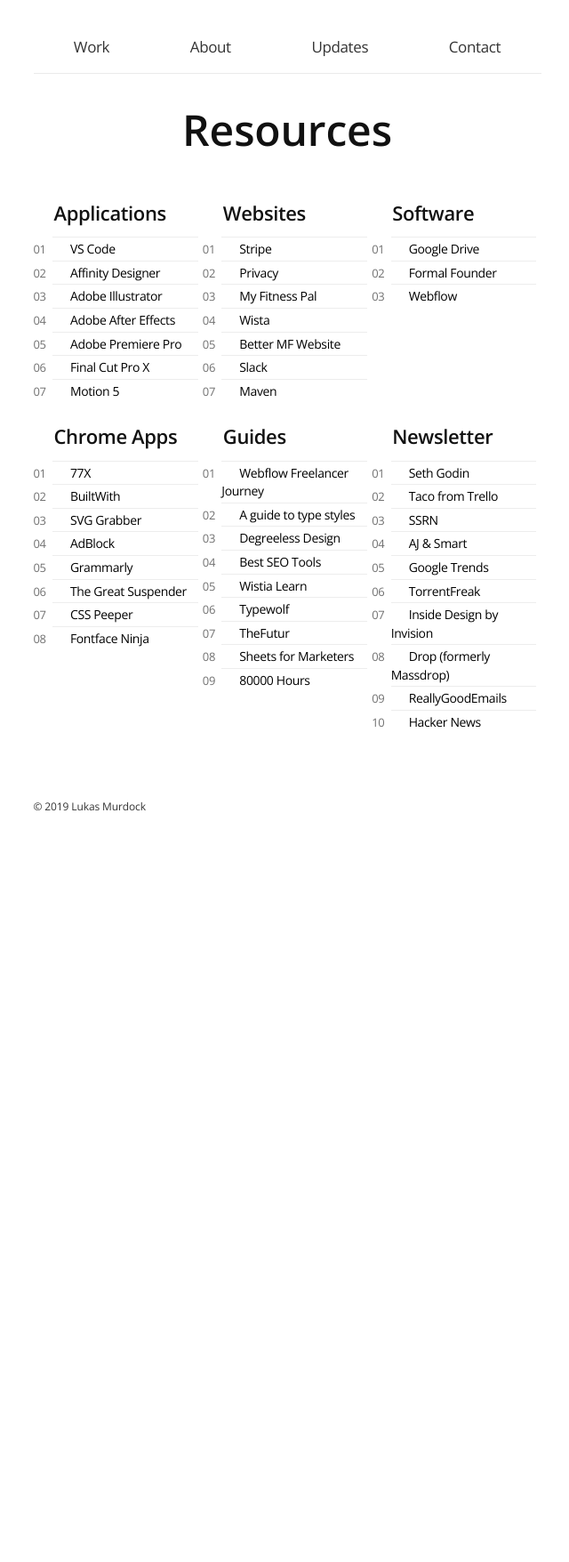
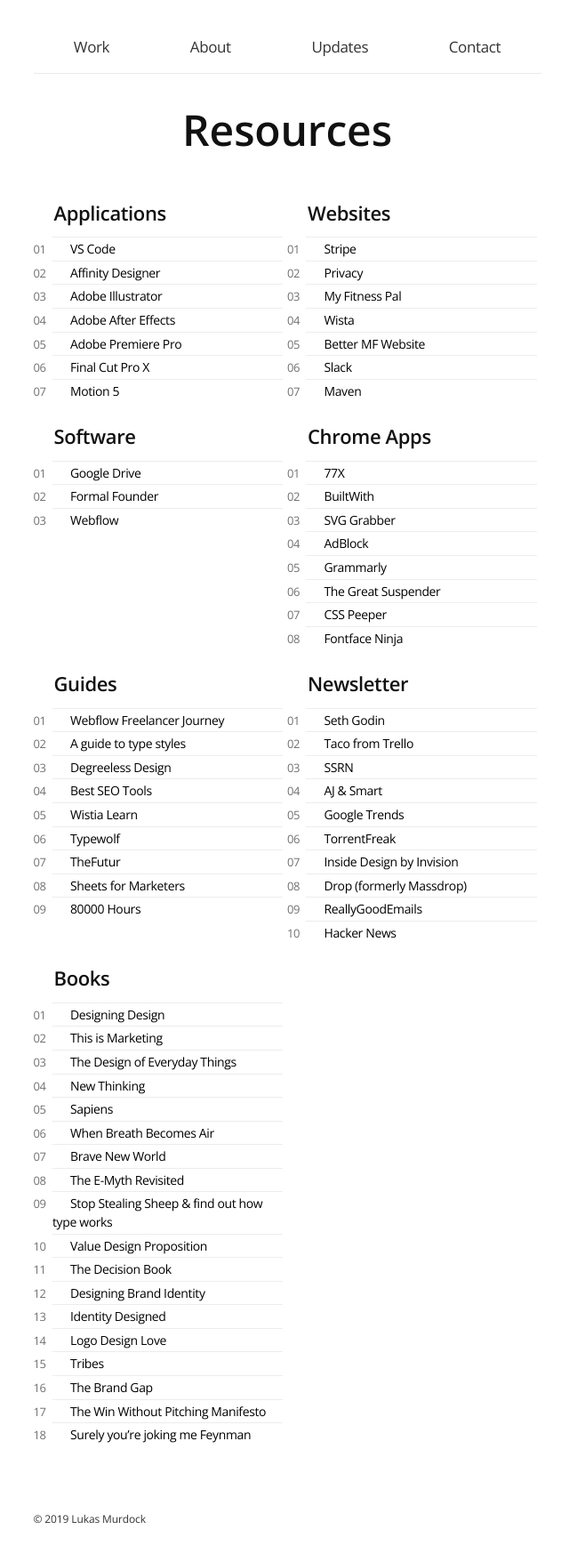
Before and after one commit to LukasMurdock/LukasMurdock.github.io, a Jekyll site: the page built from resources.html, in a window 1280 px wide. Shown: the whole page at 89% size, without its empty margins (317-957 px from the left). Built offline with Jekyll 4.4.1, drawn with Linux system fonts in a browser that asks for light colours; before the commit the page ends 955 px from its top, so only the background shows below that.

Commit message:
books added

```diff
--- a/_data/dataR.yaml
+++ b/_data/dataR.yaml
@@ -6,6 +6,7 @@
   - Chrome add-ons
   - Guides
   - Newsletter
+  - Books
 
 - Title: VS Code
   Link: https://code.visualstudio.com/
@@ -228,3 +229,94 @@
   Link: https://hackernewsletter.com/
   Comment:
   Category: Newsletter
+
+
+- Title: Designing Design
+  Link: https://www.lars-mueller-publishers.com/designing-design
+  Comment:
+  Category: Book
+
+- Title: This is Marketing
+  Link: https://800ceoread.com/products/this-is-marketing-seth-godin-english?selected=814184
+  Comment:
+  Category: Book
+
+- Title: The Design of Everyday Things
+  Link: https://www.amazon.com/Design-Everyday-Things-Revised-Expanded/dp/0465050654/ref=pd_lpo_sbs_14_t_0?_encoding=UTF8&psc=1&refRID=Y3FV89Z21CH2WRPYGZVW
+  Comment:
+  Category: Book
+
+- Title: New Thinking
+  Link: https://www.amazon.com/Cold-Fusion-Presents-Intelligence-Transformed/dp/1633537501/ref=tmm_hrd_swatch_0?_encoding=UTF8&qid=&sr=
+  Comment:
+  Category: Book
+
+- Title: Sapiens
+  Link: https://www.amazon.com/Sapiens-Humankind-Yuval-Noah-Harari/dp/0062316095
+  Comment:
+  Category: Book
+
+- Title: When Breath Becomes Air
+  Link: https://www.amazon.com/When-Breath-Becomes-Paul-Kalanithi/dp/081298840X
+  Comment:
+  Category: Book
+
+- Title: Brave New World
+  Link: https://www.amazon.com/Brave-New-World-Aldous-Huxley/dp/0060850523
+  Comment:
+  Category: Book
+
+- Title: The E-Myth Revisited
+  Link: https://www.amazon.com/Myth-Revisited-Small-Businesses-About-ebook/dp/B000RO9VJK
+  Comment:
+  Category: Book
+
+- Title: Stop Stealing Sheep & find out how type works
+  Link: https://www.amazon.com/Stealing-Graphic-Design-Communication-Courses/dp/0321934288/ref=dp_ob_title_bk
+  Comment:
+  Category: Book
+
+- Title: Value Design Proposition
+  Link: https://www.amazon.com/Value-Proposition-Design-Customers-Strategyzer-ebook/dp/B00MI47IL0
+  Comment:
+  Category: Book
+
+- Title: The Decision Book
+  Link: https://www.amazon.com/Decision-Book-Models-Strategic-Thinking/dp/0393079619
+  Comment:
+  Category: Book
+
+- Title: Designing Brand Identity
+  Link: https://www.amazon.com/Designing-Brand-Identity-Essential-Branding/dp/1118099206
+  Comment:
+  Category: Book
+
+- Title: Identity Designed
+  Link: https://identitydesigned.com/book/
+  Comment:
+  Category: Book
+
+- Title: Logo Design Love
+  Link: https://www.logodesignlove.com/book
+  Comment:
+  Category: Book
+
+- Title: Tribes
+  Link: https://www.amazon.com/Tribes-Seth-Godin/dp/0749939753/ref=tmm_pap_swatch_0?_encoding=UTF8&qid=&sr=
+  Comment:
+  Category: Book
+
+- Title: The Brand Gap
+  Link: https://www.amazon.com/Brand-Gap-Distance-Business-Strategy/dp/0321348109/ref=tmm_pap_swatch_0?_encoding=UTF8&qid=&sr=
+  Comment:
+  Category: Book
+
+- Title: The Win Without Pitching Manifesto
+  Link: https://www.amazon.com/Win-Without-Pitching-Manifesto/dp/1999523504/ref=dp_ob_title_bk
+  Comment:
+  Category: Book
+
+- Title: Surely you’re joking me Feynman
+  Link: https://www.amazon.com/Surely-Youre-Joking-Mr-Feynman-ebook/dp/B003V1WXKU
+  Comment:
+  Category: Book
--- a/resources.html
+++ b/resources.html
@@ -11,7 +11,7 @@
 
   .grid-container {
     display: grid;
-    grid-template-columns: repeat(3, 1fr);
+    grid-template-columns: repeat(2, 1fr);
     padding: 0px;
   }
 
@@ -164,6 +164,22 @@
           {% endfor %}
           </ol>
     </div>
+    <div class="grid-item">
+        <h3>Books</h3>
+        <ol>
+          {% for d in site.data.dataR %}
+            {% if d.Category == "Book" %}
+              <li>
+                <a class="item" target="_blank" href="{{ d.Link }}">
+                  <img src="https://s2.googleusercontent.com/s2/favicons?domain_url={{ d.Link}}">
+                  {{ d.Title }}
+                </a>
+
+              </li>
+            {% endif %}
+          {% endfor %}
+          </ol>
+    </div>
   </div>
 </div>
 
```
Also changed, not shown: 2 other files.
